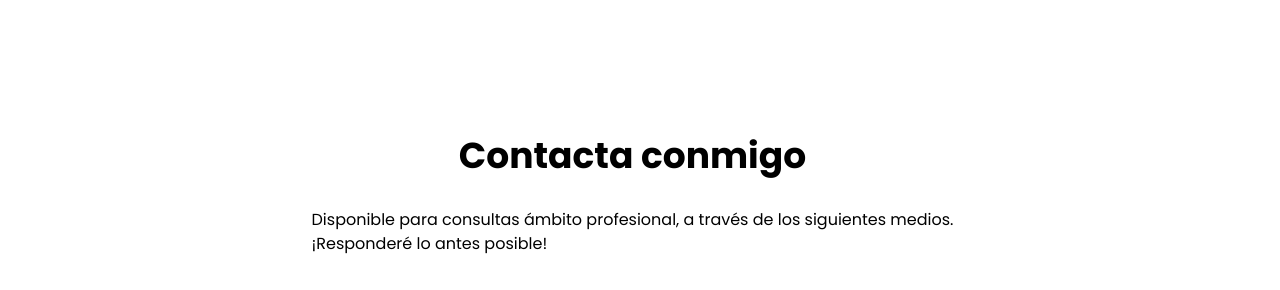
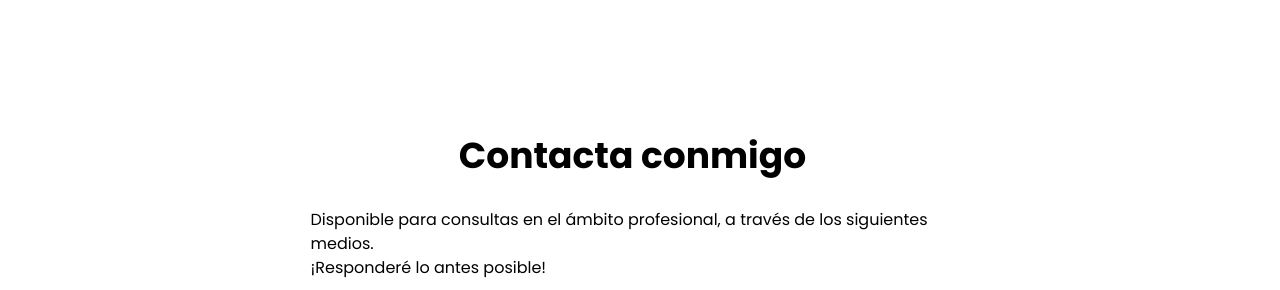
Before and after one commit to jma83/astro-porfolio, an Astro site: page / in a window 1280 px wide. Shown: the part 3273-3563 px from the top of the page. Built offline with nearby package versions, Linux system fonts and the light colour scheme; Astro itself is replaced by a stand-in of ours.

Commit message:
Translate pending contact paragraph

```diff
--- a/src/components/sections/Contact.astro
+++ b/src/components/sections/Contact.astro
@@ -8,10 +8,7 @@ const t = translate.get();
 <section class="jm-contact" id="contact">
   <div class="jm-contact__container">
     <h2 class="text-center">{t("contact.title")}</h2>
-    <p class="mt-8 mb-2 flex self-center">
-      Disponible para consultas ámbito profesional, a través de los siguientes
-      medios.<br /> ¡Responderé lo antes posible!
-    </p>
+    <p class="mt-8 mb-2 flex self-center" set:html={t("contact.subtitle")} />
     <div class="jm-contact__content">
       <a href="mailto:jma96.elx@gmail.com" class="jm-contact__card">
         <span class="p-4 rounded-full bg-primary-500">
--- a/src/i18n/ui.ts
+++ b/src/i18n/ui.ts
@@ -179,7 +179,7 @@ export const ui = {
     // contact
     "contact.title": "Contacta conmigo",
     "contact.subtitle":
-      "Disponible para consultas ámbito profesional, a través de los siguientes medios.\n" +
+      "Disponible para consultas en el ámbito profesional, a través de los siguientes medios.<br />" +
       "¡Responderé lo antes posible!",
     // footer
     "footer.links.title": "Links",
@@ -366,7 +366,7 @@ export const ui = {
     // contact
     "contact.title": "Contact me",
     "contact.subtitle":
-      "Available for enquiries professional field, through the following means.\nI will reply as soon as possible!",
+      "Available for professional consultation, through the following channels.<br />I will reply as soon as possible!",
     // footer
     "footer.links.title": "Links",
     "footer.specialization.title": "Specialization",
```
